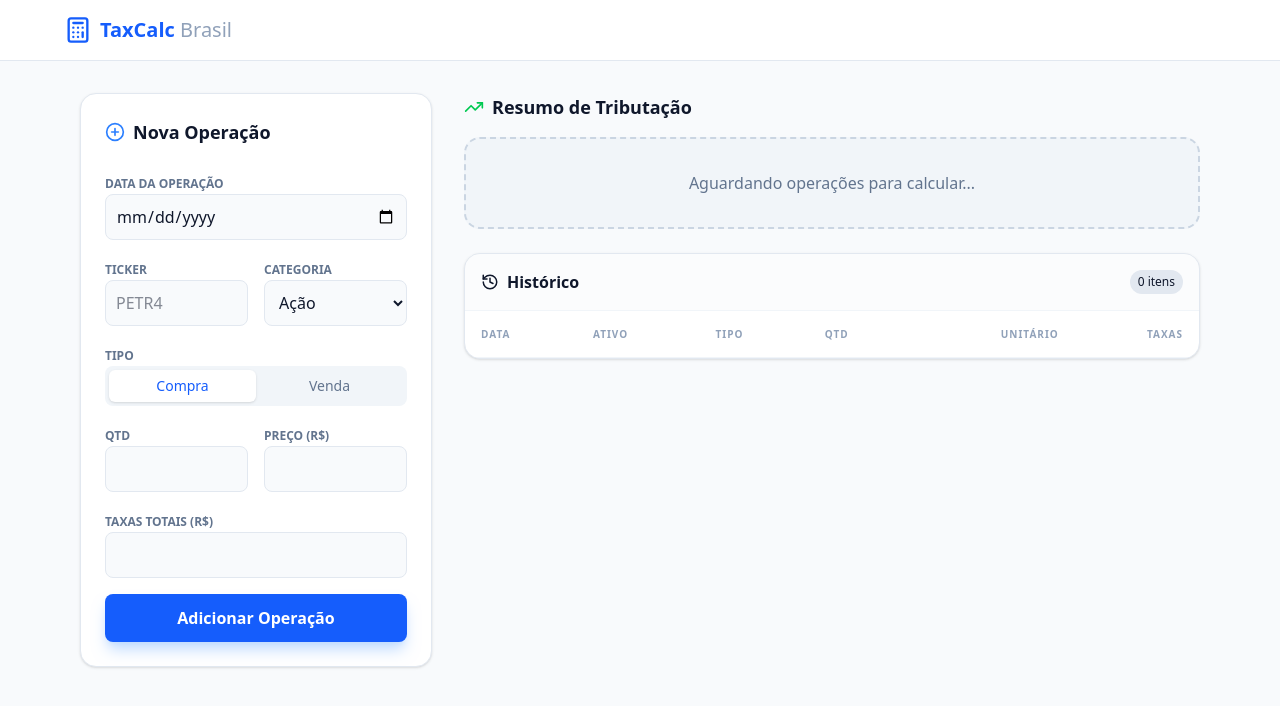
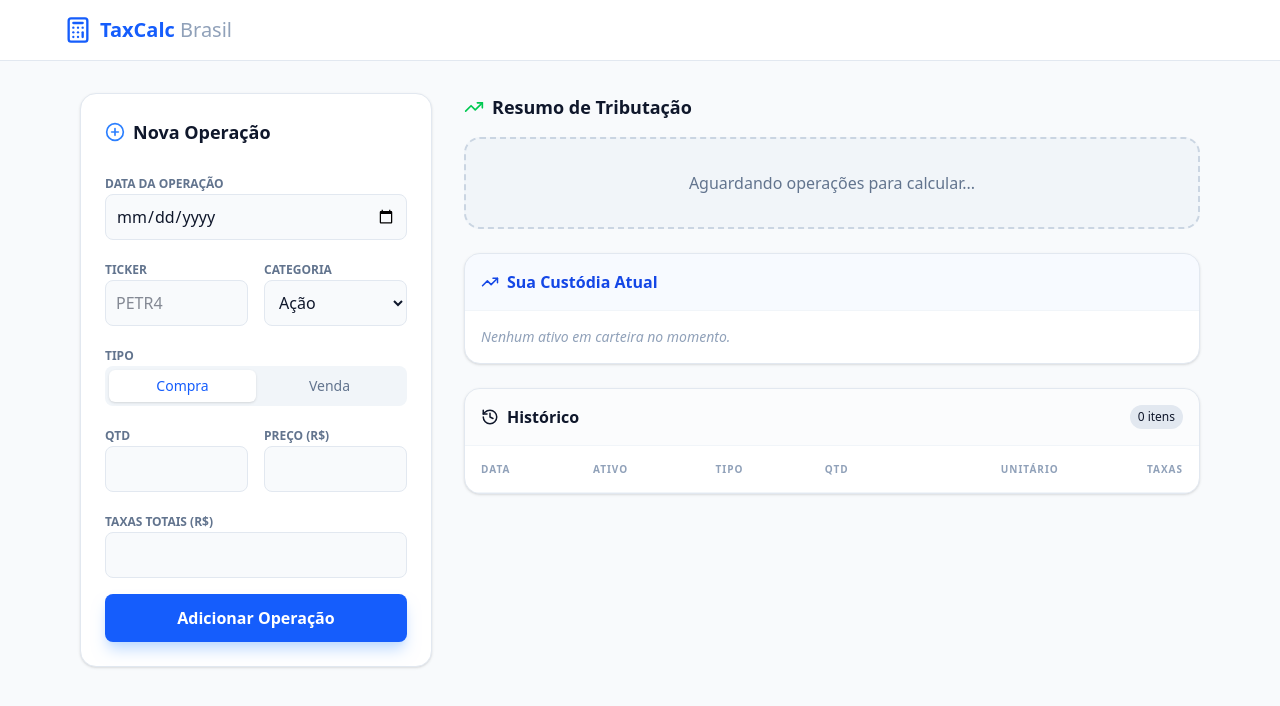
Before and after one commit to Gustyper/Calculadora_IR_Acoes, a React (Vite) app: page / in a window 1280 px wide. Shown: the top 706 px of the page. Built offline with nearby package versions, Linux system fonts and the light colour scheme.

Commit message:
Mostrando a custódia de ações

```diff
--- a/src/App.tsx
+++ b/src/App.tsx
@@ -4,7 +4,7 @@ import { type TipoOperacao, type CategoriaAtivo } from './core/types';
 import { PlusCircle, Calculator, History, TrendingUp, AlertCircle, Trash2 } from 'lucide-react';
 
 export default function App() {
-  const { operacoes, resultados, adicionarOperacao } = useCalculadoraIR();
+  const { operacoes, resultados, custodia, adicionarOperacao } = useCalculadoraIR();
 
   const [formData, setFormData] = useState({
     data: '', ticker: '', tipo: 'COMPRA' as TipoOperacao,
@@ -124,6 +124,29 @@ export default function App() {
             </div>
           </section>
 
+          {/* Dashboard de Custódia Atual */}
+          <section className="bg-white rounded-2xl shadow-sm border border-slate-200 overflow-hidden">
+            <div className="p-4 border-b border-slate-100 bg-blue-50/50">
+              <h2 className="font-bold flex items-center gap-2 text-blue-700">
+                <TrendingUp size={18} /> Sua Custódia Atual
+              </h2>
+            </div>
+            <div className="p-4 grid grid-cols-1 sm:grid-cols-3 gap-4">
+              {custodia.map(([ticker, info]) => (
+                info.quantidade > 0 && (
+                  <div key={ticker} className="p-3 border border-slate-100 rounded-xl bg-slate-50">
+                    <p className="text-xs font-bold text-slate-400">{ticker}</p>
+                    <p className="text-lg font-black text-slate-800">{info.quantidade} un.</p>
+                    <p className="text-xs text-slate-500">PM: R$ {info.precoMedio.toFixed(2)}</p>
+                  </div>
+                )
+              ))}
+              {custodia.filter(c => c[1].quantidade > 0).length === 0 && (
+                <p className="text-sm text-slate-400 col-span-full italic">Nenhum ativo em carteira no momento.</p>
+              )}
+            </div>
+          </section>
+
           {/* Tabela de Histórico */}
           <section className="bg-white rounded-2xl shadow-sm border border-slate-200 overflow-hidden">
             <div className="p-4 border-b border-slate-100 flex items-center justify-between bg-slate-50/50">
--- a/src/hooks/useCalculadoraIR.ts
+++ b/src/hooks/useCalculadoraIR.ts
@@ -5,14 +5,16 @@ import { TaxEngine } from '../core/calculators/TaxEngine';
 export function useCalculadoraIR() {
   const [operacoes, setOperacoes] = useState<Operacao[]>([]);
 
-  const resultados = useMemo(() => {
+  const { resultados, custodia } = useMemo(() => {
     const engine = new TaxEngine();
-    return engine.calcular(operacoes);
+    const res = engine.calcular(operacoes);
+    const cust = Array.from(engine['estoque'].entries());
+    return { resultados: res, custodia: cust };
   }, [operacoes]);
 
   const adicionarOperacao = (op: Operacao) => {
     setOperacoes((prev) => [...prev, op]);
   };
 
-  return { operacoes, resultados, adicionarOperacao };
+  return { operacoes, resultados, custodia, adicionarOperacao };
 }
```
